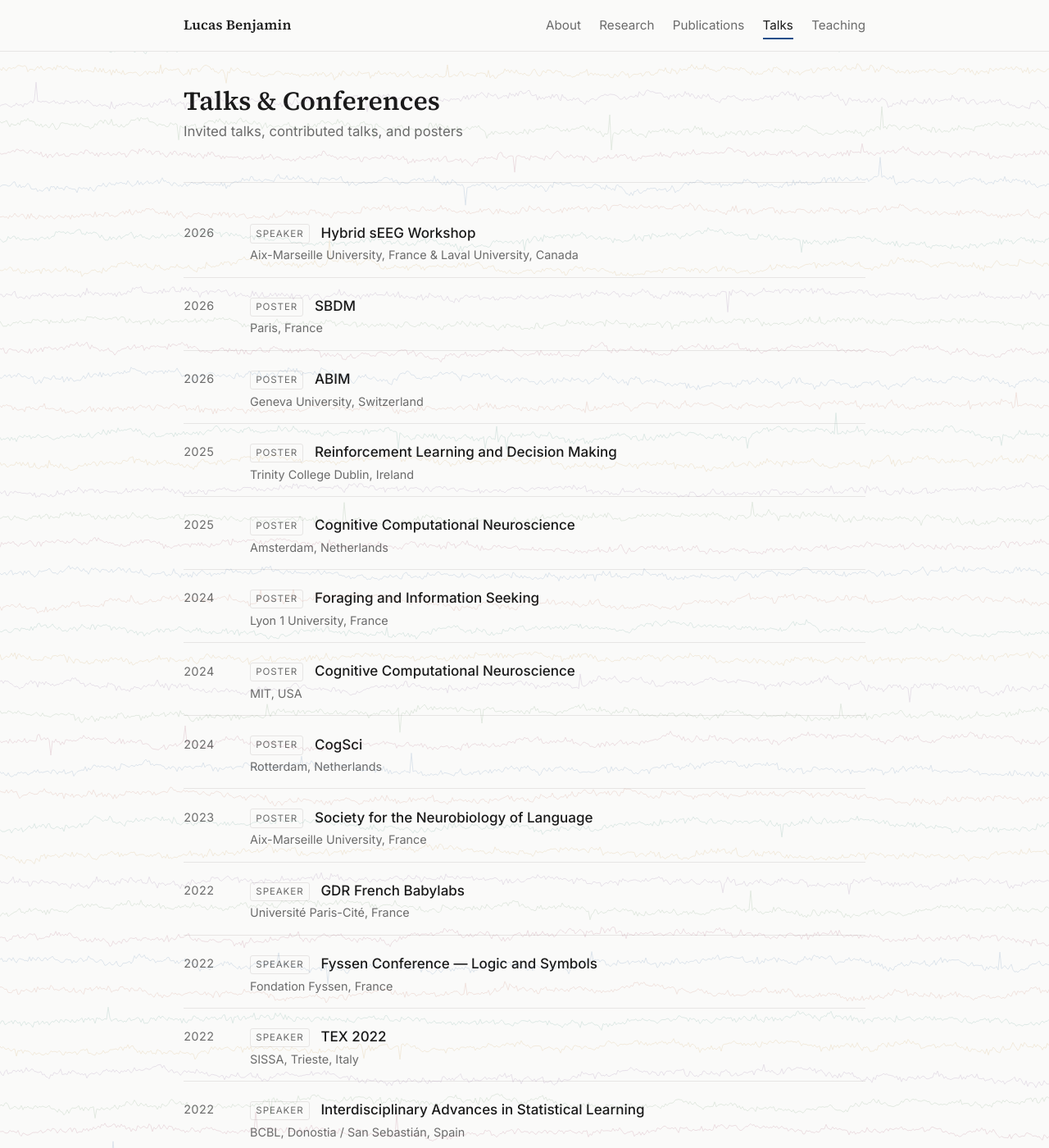
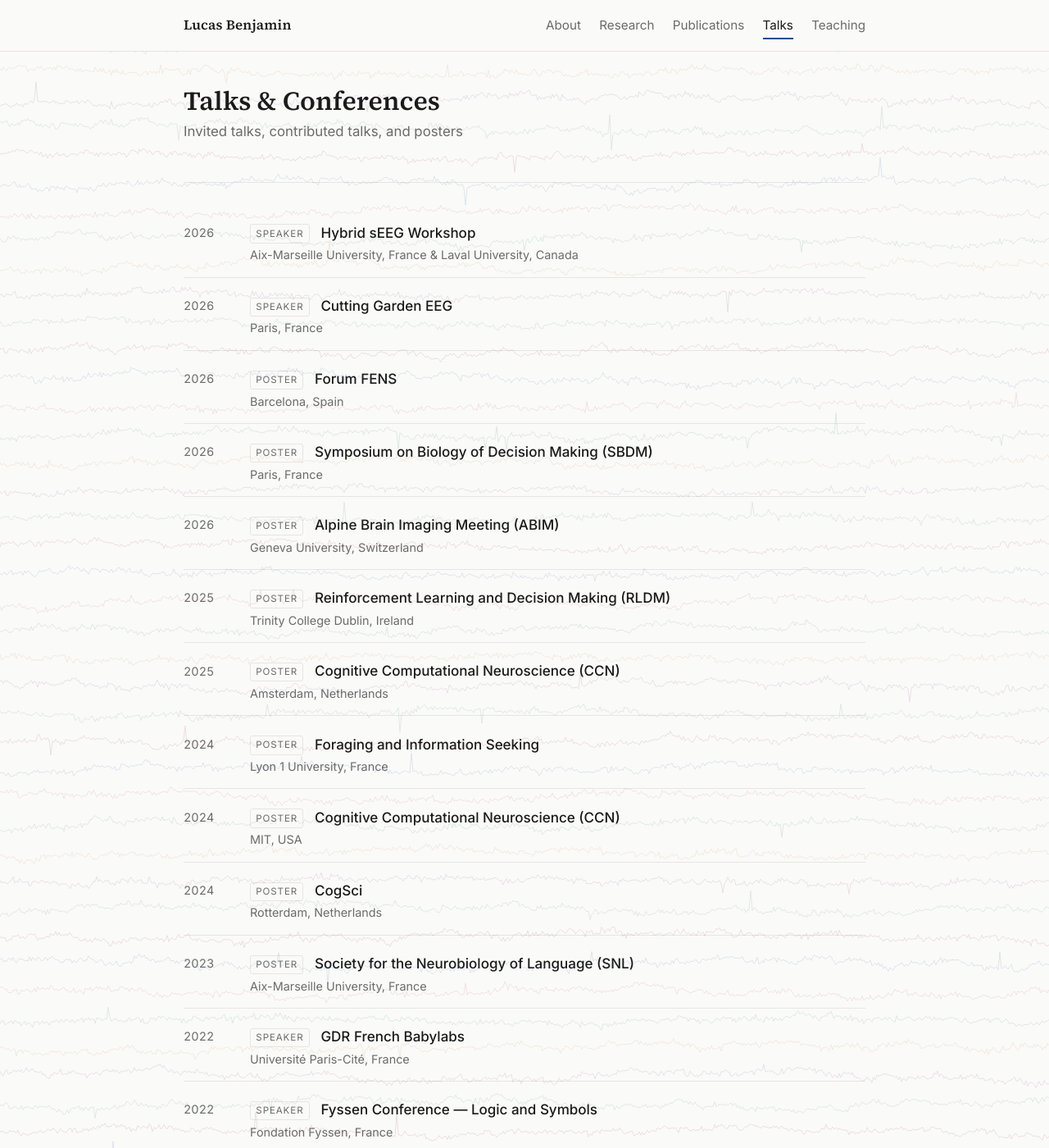
Before and after one commit to LucasWBenjamin/LucasWBenjamin.github.io, a Jekyll site: the page built from talks.md, in a window 1280 px wide and 1400 px high. Shown: the whole window at 82% size. Built offline with Jekyll 4.4.1, drawn with Linux system fonts in a browser that asks for light colours.

Commit message:
Talks: expand acronyms, add FENS 2026 and Cutting Garden EEG 2026

```diff
--- a/_data/talks.yml
+++ b/_data/talks.yml
@@ -5,23 +5,33 @@
   venue: "Aix-Marseille University, France & Laval University, Canada"
 
 - year: 2026
-  role: Poster
-  title: "SBDM"
+  role: Speaker
+  title: "Cutting Garden EEG"
   venue: "Paris, France"
 
 - year: 2026
   role: Poster
-  title: "ABIM"
+  title: "Forum FENS"
+  venue: "Barcelona, Spain"
+
+- year: 2026
+  role: Poster
+  title: "Symposium on Biology of Decision Making (SBDM)"
+  venue: "Paris, France"
+
+- year: 2026
+  role: Poster
+  title: "Alpine Brain Imaging Meeting (ABIM)"
   venue: "Geneva University, Switzerland"
 
 - year: 2025
   role: Poster
-  title: "Reinforcement Learning and Decision Making"
+  title: "Reinforcement Learning and Decision Making (RLDM)"
   venue: "Trinity College Dublin, Ireland"
 
 - year: 2025
   role: Poster
-  title: "Cognitive Computational Neuroscience"
+  title: "Cognitive Computational Neuroscience (CCN)"
   venue: "Amsterdam, Netherlands"
 
 - year: 2024
@@ -31,7 +41,7 @@
 
 - year: 2024
   role: Poster
-  title: "Cognitive Computational Neuroscience"
+  title: "Cognitive Computational Neuroscience (CCN)"
   venue: "MIT, USA"
 
 - year: 2024
@@ -41,7 +51,7 @@
 
 - year: 2023
   role: Poster
-  title: "Society for the Neurobiology of Language"
+  title: "Society for the Neurobiology of Language (SNL)"
   venue: "Aix-Marseille University, France"
 
 - year: 2022
```
